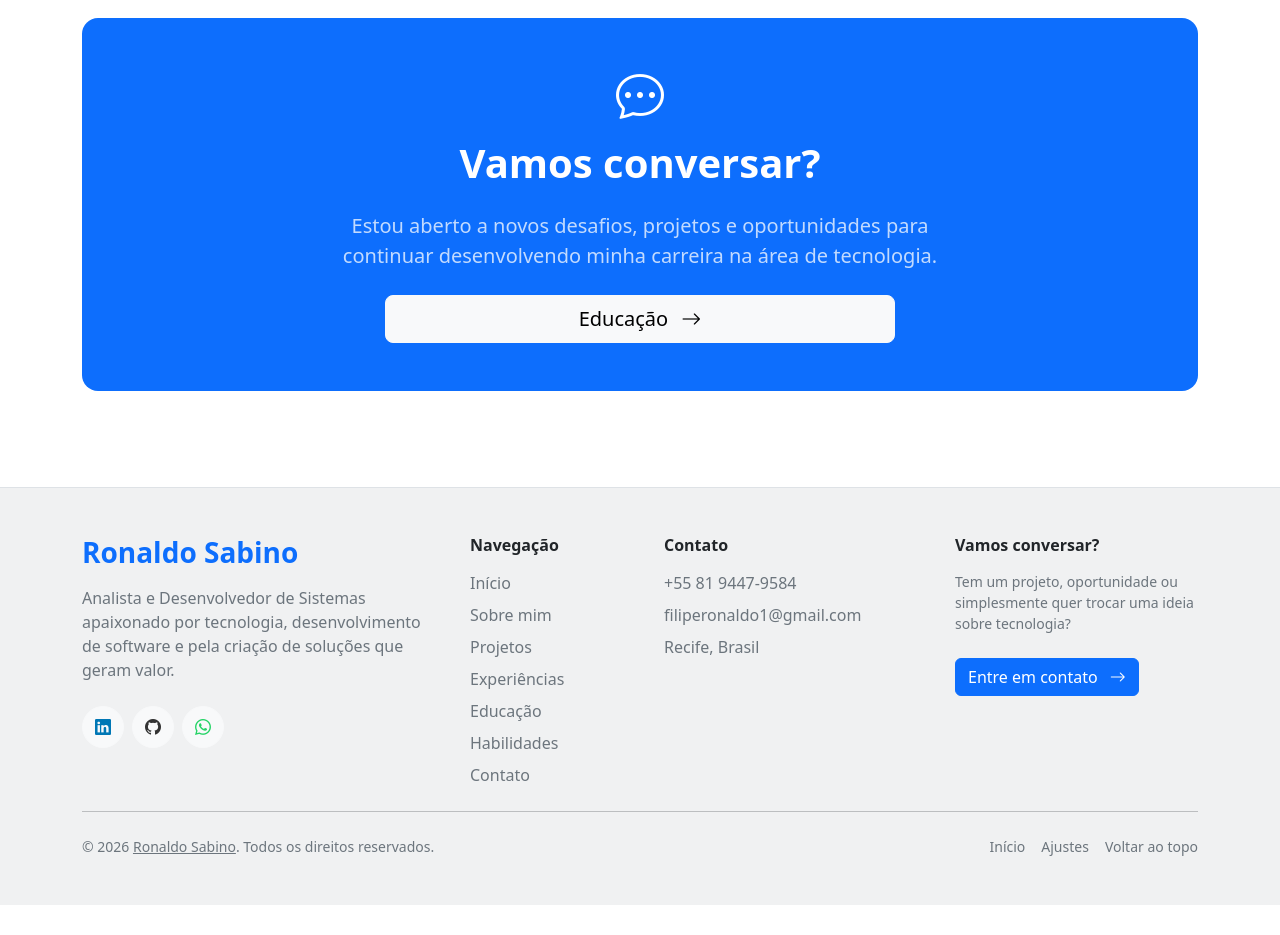
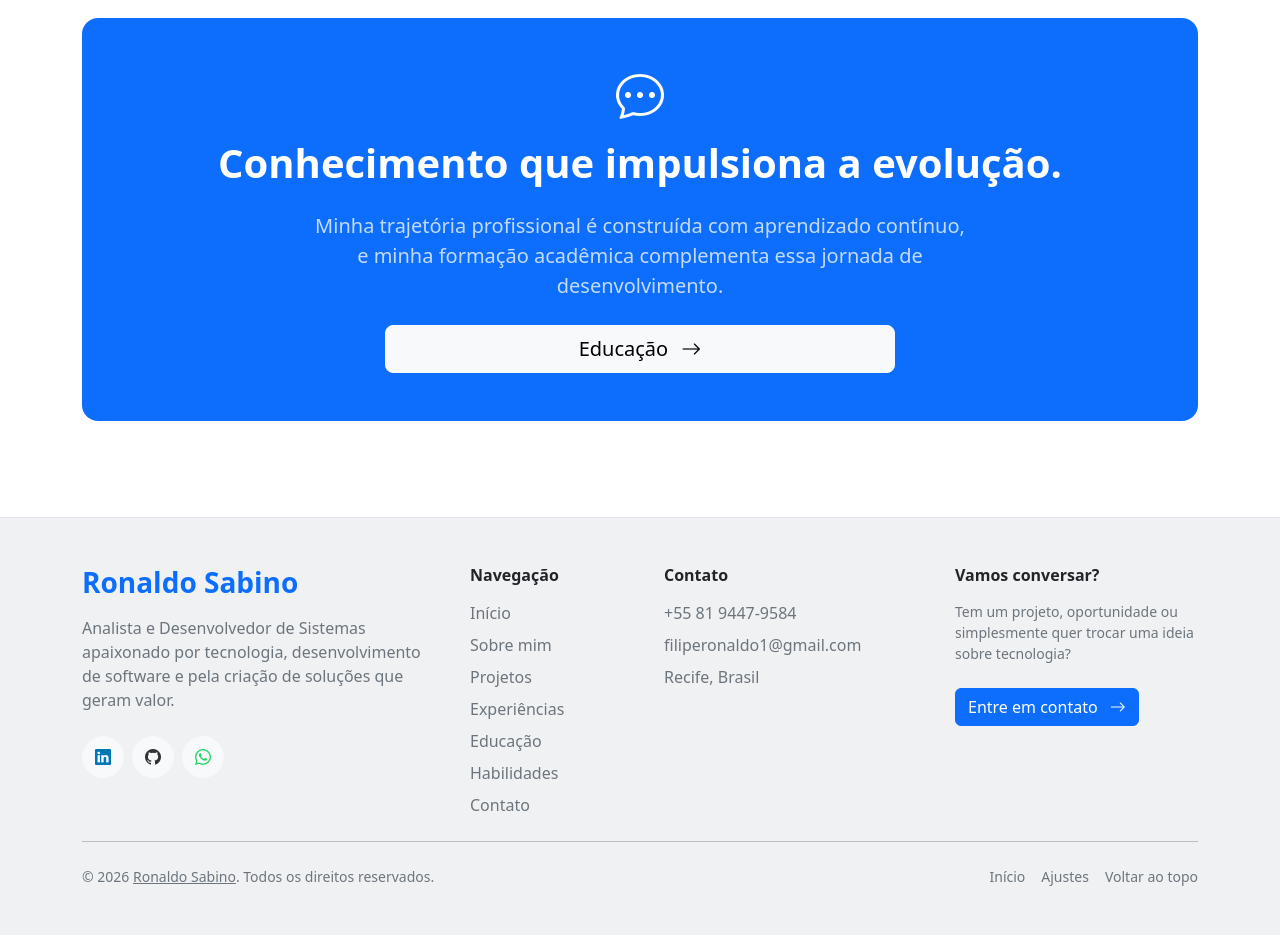
Before and after one commit to ronaldosabino/professional-portfolio, an Angular app: page /experiences in a window 1280 px wide. Shown: the part 2580-3515 px from the top of the page. Before the commit the page ends 3485 px from the top, so only its background shows below. Built offline with nearby package versions, Linux system fonts and the light colour scheme.

Commit message:
feat: update CTA titles and descriptions for enhanced clarity and engagement in multiple languages

```diff
--- a/src/app/features/experiences/experiences.ts
+++ b/src/app/features/experiences/experiences.ts
@@ -323,13 +323,10 @@ export class Experiences {
 
         // CTA
         cta: {
-          title: 'Vamos conversar?',
+          title: 'Conhecimento que impulsiona a evolução.',
 
-          description: `
-          Estou aberto a novos desafios, projetos e oportunidades
-          para continuar desenvolvendo minha carreira na área
-          de tecnologia.
-        `,
+          description:
+            'Minha trajetória profissional é construída com aprendizado contínuo, e minha formação acadêmica complementa essa jornada de desenvolvimento.',
 
           educationButton: 'Educação',
 
@@ -532,12 +529,10 @@ export class Experiences {
         },
 
         cta: {
-          title: 'Let’s talk?',
+          title: 'Knowledge that drives growth.',
 
-          description: `
-        I am open to new challenges, projects, and opportunities
-        to continue developing my career in technology.
-      `,
+          description:
+            'My professional journey is built on continuous learning, while my academic background complements this path of development.',
 
           educationButton: 'Education',
 
@@ -747,13 +742,10 @@ export class Experiences {
         },
 
         cta: {
-          title: '¿Hablamos?',
+          title: 'El conocimiento impulsa el crecimiento.',
 
-          description: `
-        Estoy abierto a nuevos desafíos, proyectos y oportunidades
-        para continuar desarrollando mi carrera en el área
-        de tecnología.
-      `,
+          description:
+            'Mi trayectoria profesional se construye a través del aprendizaje continuo, y mi formación académica complementa este camino de desarrollo.',
 
           educationButton: 'Educación',
 
```
